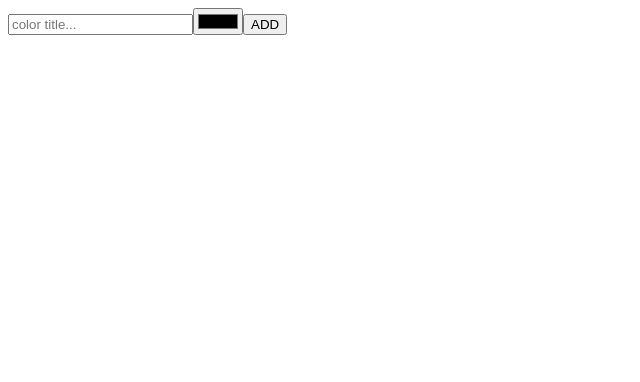
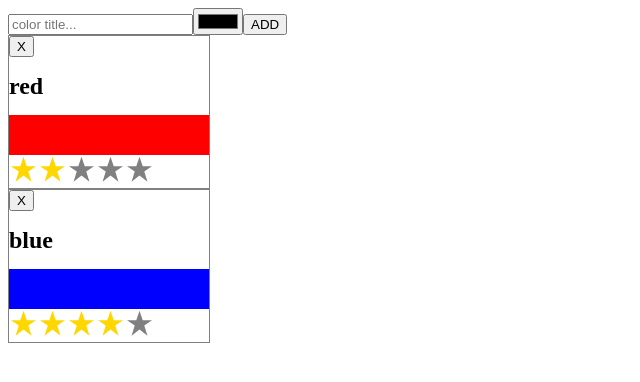
Before and after one commit to sevgeniy/colors, a React (Create React App) app: page / in a window 1280 px wide. Shown: the top 382 px of the page, without its empty margins (0-640 px from the left). Built offline with nearby package versions, Linux system fonts and the light colour scheme.

Commit message:
Fixed typescript redux createStore

```diff
--- a/src/App.tsx
+++ b/src/App.tsx
@@ -5,15 +5,19 @@
 import { createStore, combineReducers } from 'redux';
 import ColorsReducer from './reducers/ColorsReducer';
 import SortReducer from './reducers/SortReducer';
-import initialState from './data';
-import ColorsState from './models/ColorsState';
 
 function App() {
+    const initialState: { colors: Color[]; sortBy: string } = {
+        colors: [new Color('red', 'red', 2), new Color('blue', 'blue', 4)],
+        sortBy: 'SORT_BY_NAME',
+    };
+
     const store = createStore(
         combineReducers({
             colors: ColorsReducer,
             sortBy: SortReducer,
-        })
+        }),
+        initialState
     );
 
     const [colors, setColors] = useState<Array<Color>>([]);
@@ -40,7 +44,7 @@
         <div>
             <AddColorForm onNewColor={addColorHandler} />
             <ColorList
-                colors={colors}
+                colors={store.getState().colors}
                 onRateColor={rateColorHandler}
                 onRemoveColor={removeColorHandler}
             />
```
